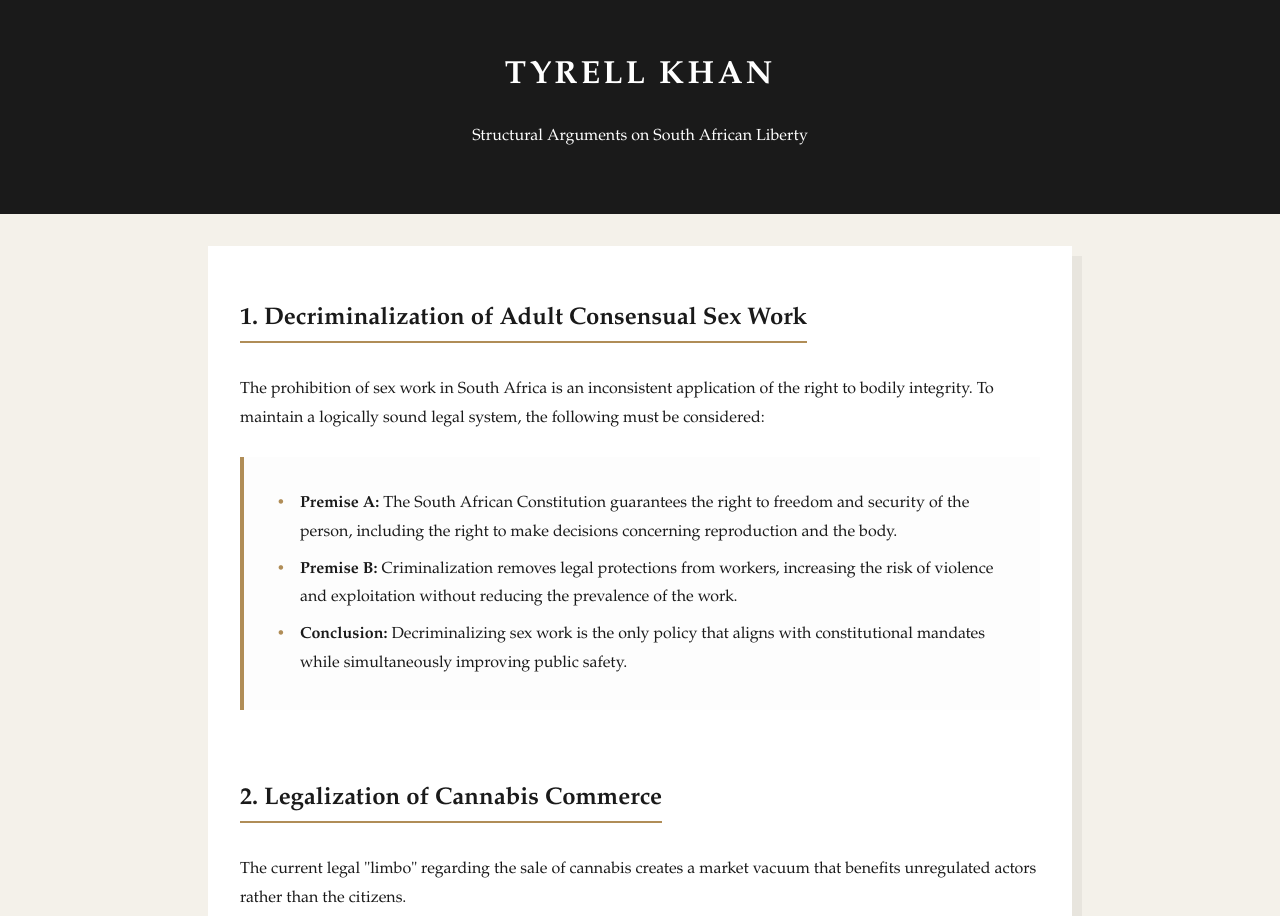
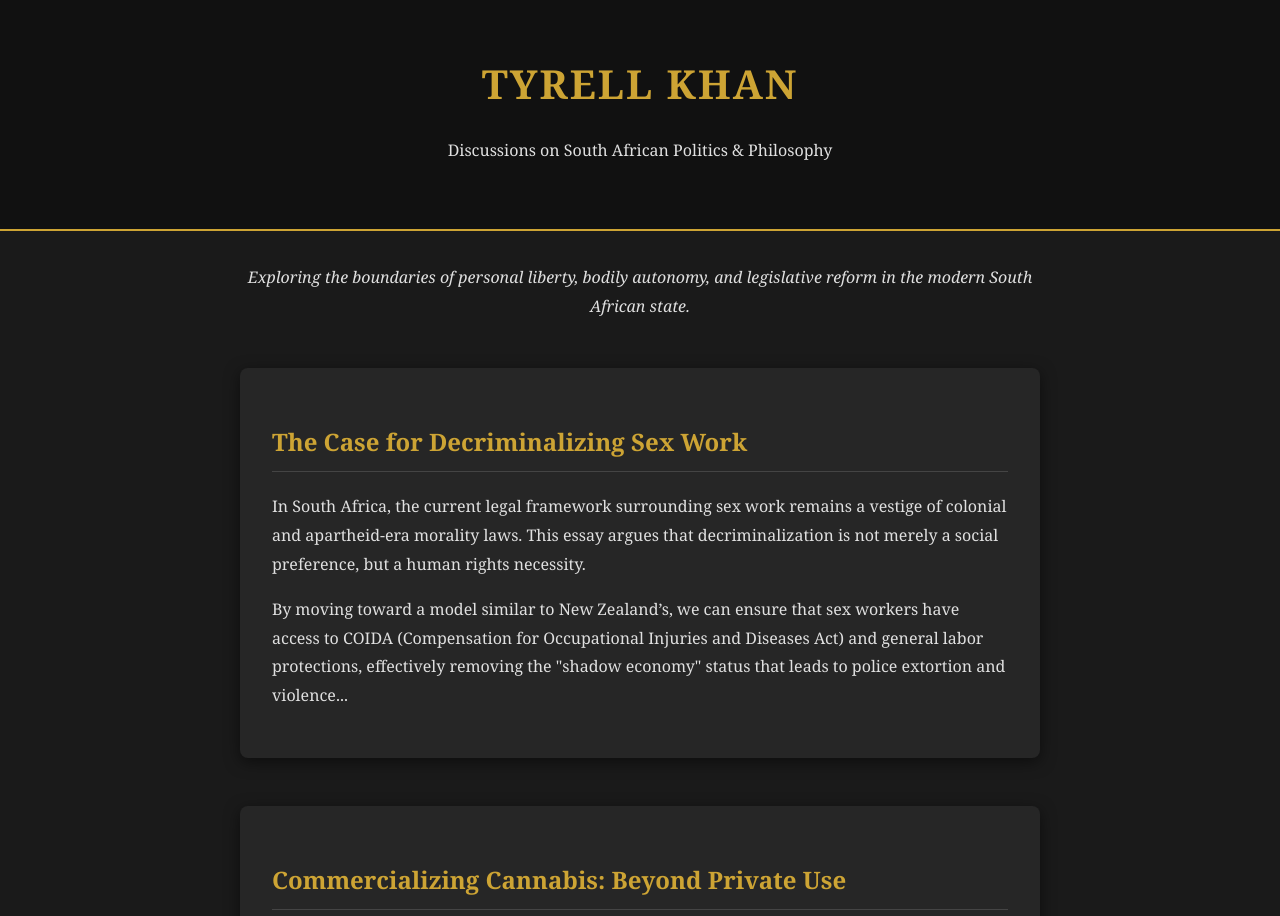
Before and after one commit to tyrell-khan/mywebsite, a plain HTML site: page index.html in a window 1280 px wide. Shown: the top 916 px of the page. Drawn offline with Linux system fonts and the light colour scheme.

Commit message:
Revise index.html for new content and styling
Updated the HTML structure and styling for the website, changing the title and content to reflect a focus on politics and philosophy. Adjusted styles for better readability and modern design.

```diff
--- a/index.html
+++ b/index.html
@@ -3,139 +3,105 @@
 <head>
     <meta charset="UTF-8">
     <meta name="viewport" content="width=device-width, initial-scale=1.0">
-    <title>Tyrell Khan | Arguments for Liberty</title>
+    <title>Tyrell Khan | Politics & Philosophy</title>
     <style>
         :root {
-            --primary: #1a1a1a;
-            --accent: #b08d57;
-            --bg: #f4f1ea;
-            --paper: #ffffff;
+            --bg-color: #1a1a1a;
+            --text-color: #e0e0e0;
+            --accent-color: #cda434; /* Gold accent */
+            --card-bg: #262626;
         }
 
         body {
-            font-family: 'Garamond', serif;
+            font-family: 'Georgia', serif;
             line-height: 1.8;
-            background-color: var(--bg);
-            color: var(--primary);
+            background-color: var(--bg-color);
+            color: var(--text-color);
             margin: 0;
             padding: 0;
         }
 
         header {
-            background: var(--primary);
-            color: white;
+            background-color: #111;
             padding: 3rem 1rem;
             text-align: center;
+            border-bottom: 2px solid var(--accent-color);
         }
 
-        header h1 {
+        h1 {
             margin: 0;
-            letter-spacing: 3px;
-            text-transform: uppercase;
-            font-size: 2rem;
+            font-size: 2.5rem;
+            letter-spacing: 2px;
+            color: var(--accent-color);
         }
 
         .container {
             max-width: 800px;
             margin: 2rem auto;
-            padding: 2rem;
-            background: var(--paper);
-            box-shadow: 10px 10px 0px rgba(0,0,0,0.05);
+            padding: 0 1rem;
         }
 
-        .argument {
+        .essay-card {
+            background: var(--card-bg);
+            padding: 2rem;
             margin-bottom: 3rem;
+            border-radius: 8px;
+            box-shadow: 0 4px 15px rgba(0,0,0,0.5);
         }
 
-        .argument h2 {
-            border-bottom: 2px solid var(--accent);
-            display: inline-block;
-            margin-bottom: 1rem;
-        }
-
-        .claim-box {
-            border-left: 4px solid var(--accent);
-            padding: 1rem 2rem;
-            background: #fdfdfd;
-            margin: 1.5rem 0;
-        }
-
-        .premise-list {
-            list-style: none;
-            padding: 0;
-        }
-
-        .premise-list li {
-            margin-bottom: 0.5rem;
-            padding-left: 1.5rem;
-            position: relative;
-        }
-
-        .premise-list li::before {
-            content: "•";
-            color: var(--accent);
-            position: absolute;
-            left: 0;
-            font-weight: bold;
+        h2 {
+            color: var(--accent-color);
+            border-bottom: 1px solid #444;
+            padding-bottom: 0.5rem;
         }
 
         footer {
             text-align: center;
             padding: 2rem;
+            font-size: 0.9rem;
+            color: #888;
+        }
+
+        .intro {
             font-style: italic;
-            color: #666;
+            text-align: center;
+            margin-bottom: 3rem;
         }
     </style>
 </head>
 <body>
 
 <header>
-    <h1>Tyrell Khan</h1>
-    <p>Structural Arguments on South African Liberty</p>
+    <h1>TYRELL KHAN</h1>
+    <p>Discussions on South African Politics & Philosophy</p>
 </header>
 
 <div class="container">
+    <div class="intro">
+        <p>Exploring the boundaries of personal liberty, bodily autonomy, and legislative reform in the modern South African state.</p>
+    </div>
 
-    <section class="argument">
-        <h2>1. Decriminalization of Adult Consensual Sex Work</h2>
-        <p>The prohibition of sex work in South Africa is an inconsistent application of the right to bodily integrity. To maintain a logically sound legal system, the following must be considered:</p>
-        <div class="claim-box">
-            <ul class="premise-list">
-                <li><strong>Premise A:</strong> The South African Constitution guarantees the right to freedom and security of the person, including the right to make decisions concerning reproduction and the body.</li>
-                <li><strong>Premise B:</strong> Criminalization removes legal protections from workers, increasing the risk of violence and exploitation without reducing the prevalence of the work.</li>
-                <li><strong>Conclusion:</strong> Decriminalizing sex work is the only policy that aligns with constitutional mandates while simultaneously improving public safety.</li>
-            </ul>
-        </div>
-    </section>
+    <article class="essay-card">
+        <h2>The Case for Decriminalizing Sex Work</h2>
+        <p>In South Africa, the current legal framework surrounding sex work remains a vestige of colonial and apartheid-era morality laws. This essay argues that decriminalization is not merely a social preference, but a human rights necessity.</p>
+        <p>By moving toward a model similar to New Zealand’s, we can ensure that sex workers have access to COIDA (Compensation for Occupational Injuries and Diseases Act) and general labor protections, effectively removing the "shadow economy" status that leads to police extortion and violence...</p>
+        </article>
 
-    <section class="argument">
-        <h2>2. Legalization of Cannabis Commerce</h2>
-        <p>The current legal "limbo" regarding the sale of cannabis creates a market vacuum that benefits unregulated actors rather than the citizens.</p>
-        <div class="claim-box">
-            <ul class="premise-list">
-                <li><strong>Premise A:</strong> Private use and cultivation are already legally recognized rights in South Africa.</li>
-                <li><strong>Premise B:</strong> Preventing the regulated sale of a legal substance forces citizens to interact with illicit markets to exercise their rights.</li>
-                <li><strong>Conclusion:</strong> Establishing a transparent, regulated commercial framework is a logical necessity to uphold the spirit of the court's recent rulings.</li>
-            </ul>
-        </div>
-    </section>
+    <article class="essay-card">
+        <h2>Commercializing Cannabis: Beyond Private Use</h2>
+        <p>While the Constitutional Court made strides in the 2018 Prince judgment regarding private cultivation, the "trade" remains largely illegal. This creates a logical fallacy: one has the right to consume, but no safe, regulated legal framework to acquire.</p>
+        <p>From an economic standpoint, South Africa's climate is ideal for "Dagga" cultivation. Legalizing the sale would empower small-scale rural farmers and provide a significant tax revenue stream, shifting the industry from the hands of cartels to the formal economy...</p>
+        </article>
 
-    <section class="argument">
-        <h2>3. Regulated Markets for Organ Donation</h2>
-        <p>The ethical objection to the sale of organs often fails to account for the direct cost in human lives caused by current shortages.</p>
-        <div class="claim-box">
-            <ul class="premise-list">
-                <li><strong>Premise A:</strong> A person has a higher degree of ownership over their internal organs than any other property; thus, the right to alienate (sell) that property should be protected.</li>
-                <li><strong>Premise B:</strong> A state-governed market would provide a safe, clinical environment for donors who are currently driven to dangerous, unregulated international black markets.</li>
-                <li><strong>Conclusion:</strong> Transitioning to a regulated compensation model for kidney donation respects individual autonomy and solves the chronic supply shortage.</li>
-            </ul>
-        </div>
-    </section>
-
+    <article class="essay-card">
+        <h2>Organ Autonomy: The Ethics of Kidney Sales</h2>
+        <p>Perhaps the most controversial frontier of bodily autonomy is the right to alienate one's own organs for compensation. Current South African law prohibits the sale of human tissue, yet we face a chronic shortage of donors.</p>
+        <p>Philosophically, if an individual owns their body, they should have the right to enter into a contract for the sale of a kidney under strict medical supervision. This essay explores how a regulated market could eliminate the dangerous "black market" while saving thousands of lives currently lost to renal failure...</p>
+        </article>
 </div>
 
 <footer>
-    <p>&copy; 2026 Tyrell Khan | Logic & Liberty</p>
+    &copy; 2026 Tyrell Khan. All rights reserved.
 </footer>
 
 </body>
```
